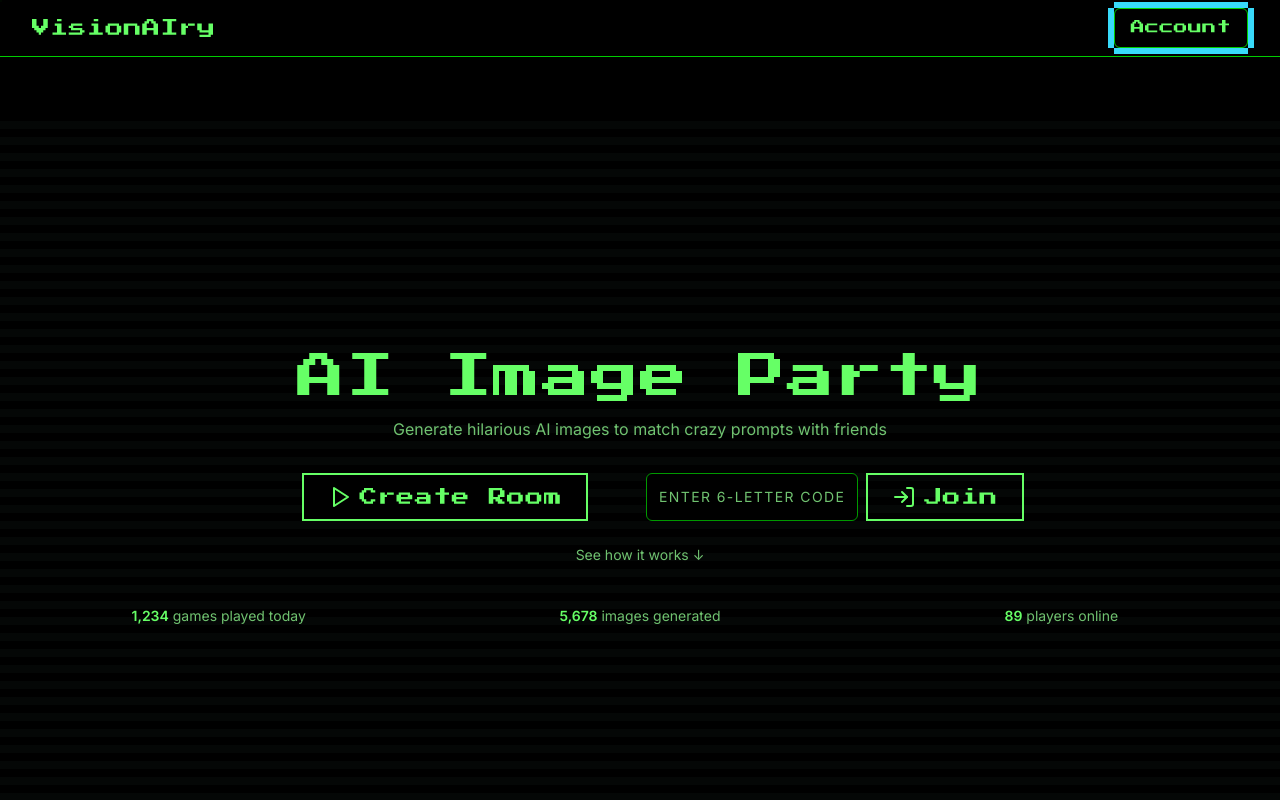
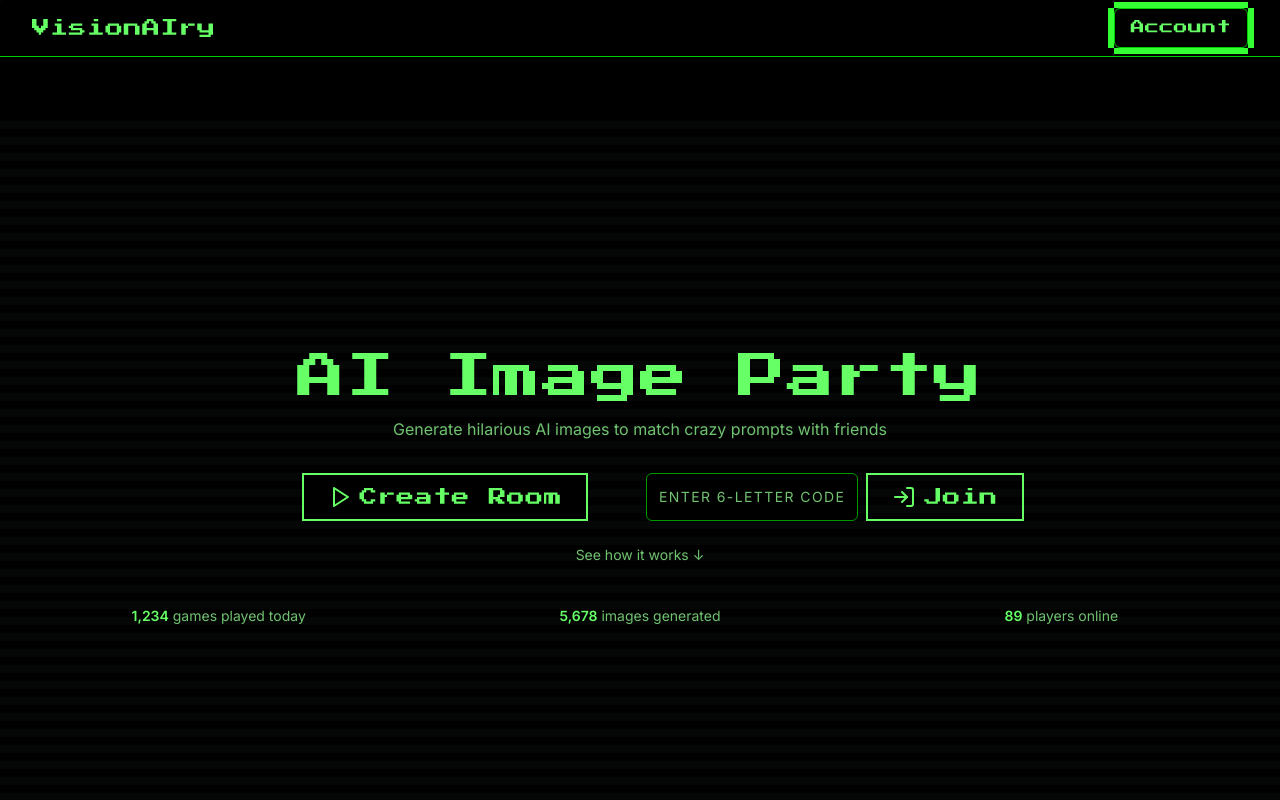
Before and after one commit to nmogil/visionary-ui-mock, a React (Vite) app: page / in a window 1280 px wide. Shown: the top 800 px of the page. Built offline with nearby package versions, Linux system fonts and the light colour scheme.

Commit message:
Fix Account button color
The Account button's border was still blue, so I changed it to neon green to match the theme.

```diff
--- a/src/index.css
+++ b/src/index.css
@@ -83,7 +83,7 @@ All colors MUST be HSL.
 
     --border: 120 100% 40%;
     --input: 120 100% 30%;
-    --ring: 190 95% 60%;
+    --ring: 120 100% 60%;
     --sidebar-background: 0 0% 0%;
     --sidebar-foreground: 120 100% 70%;
     --sidebar-primary: 190 95% 60%;
@@ -91,7 +91,7 @@ All colors MUST be HSL.
     --sidebar-accent: 150 20% 12%;
     --sidebar-accent-foreground: 120 100% 70%;
     --sidebar-border: 120 100% 35%;
-    --sidebar-ring: 190 95% 60%;
+    --sidebar-ring: 120 100% 60%;
   }
 }
 
```
